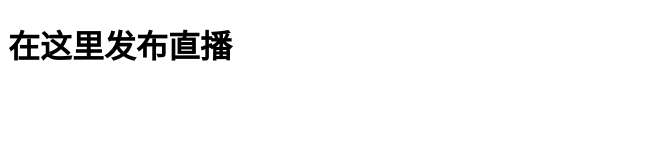
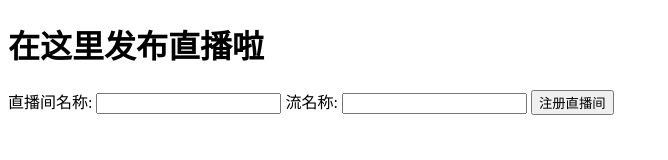
Before and after one commit to gaoji1/medialive, a plain HTML site: page WebContent/signUpPage.html in a window 1280 px wide. Shown: the whole page, without its empty margins (0-668 px from the left). Drawn offline with Linux system fonts and the light colour scheme.

Commit message:
注册页面jQuery配置,选择器熟悉

```diff
--- /dev/null
+++ b/WebContent/js/signup/signUpPageJS.js
@@ -0,0 +1,11 @@
+/**
+ *
+ */
+var func = function(){
+	console.log($(".signUpinput"))
+
+
+
+}
+
+$("#signUpButton").on("click",func);
--- a/WebContent/signUpPage.html
+++ b/WebContent/signUpPage.html
@@ -3,9 +3,16 @@
 <head>
 <meta charset="UTF-8">
 <title>Insert title here</title>
+<script type="text/javascript" src="js/jquery-3.2.1.min.js"></script>
+
 </head>
 <body>
-	<h1>在这里发布直播</h1>
-
+	<h1>在这里发布直播啦</h1>
+	<form id="signUpForm">
+		<a> 直播间名称: <input type="text" class="signUpinput" />
+		</a> <a> 流名称: <input type="text" class="signUpinput" />
+		</a> <input type="button" value="注册直播间" id="signUpButton" />
+	</form>
+	<script type="text/javascript" src="js/signup/signUpPageJS.js"></script>
 </body>
 </html>
```
